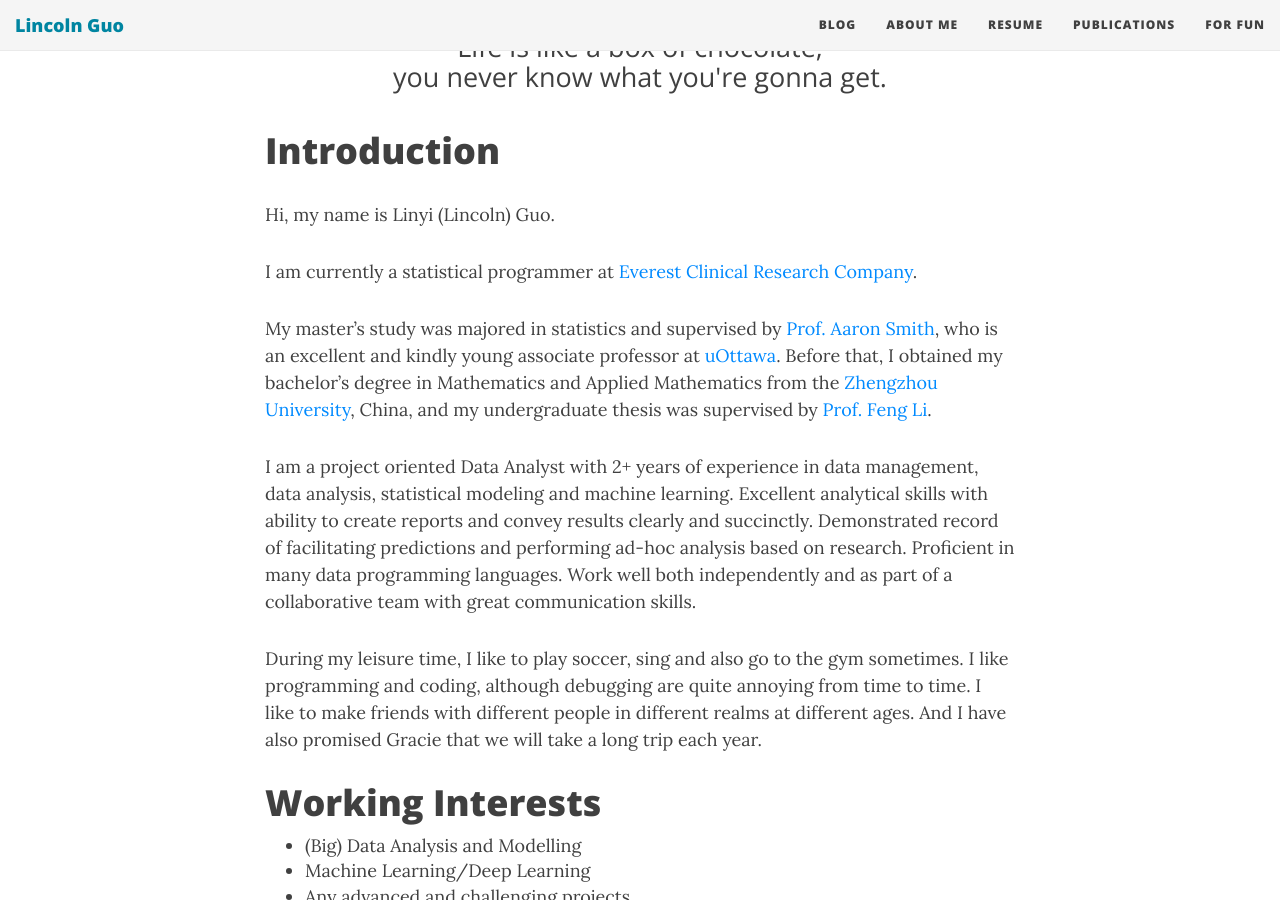
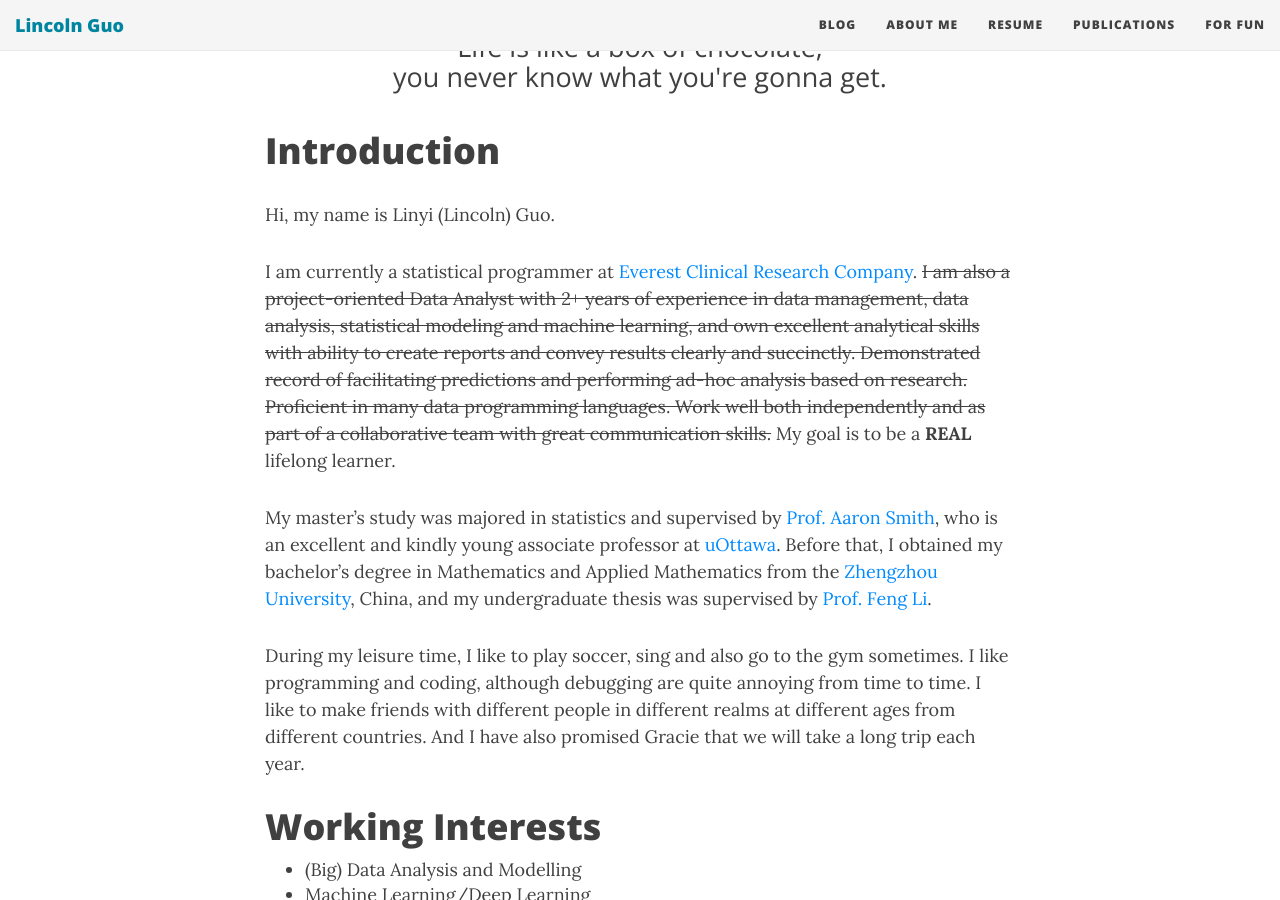
Before and after one commit to LinyiGuo96/LinyiGuo96.github.io, a Jekyll site: the page built from aboutme.md, in a window 1280 px wide and 900 px high, scrolled down 220 px. Built offline with Jekyll 4.4.1, drawn with Linux system fonts in a browser that asks for light colours; nearby versions of some CDN libraries.

Commit message:
Update aboutme.md

```diff
--- a/aboutme.md
+++ b/aboutme.md
@@ -8,13 +8,11 @@ use-site-title: true
 
 Hi, my name is Linyi (Lincoln) Guo.
 
-I am currently a statistical programmer at [Everest Clinical Research Company](https://www.ecrscorp.com/).
+I am currently a statistical programmer at [Everest Clinical Research Company](https://www.ecrscorp.com/). ~~I am also a project-oriented Data Analyst with 2+ years of experience in data management, data analysis, statistical modeling and machine learning, and own excellent analytical skills with ability to create reports and convey results clearly and succinctly. Demonstrated record of facilitating predictions and performing ad-hoc analysis based on research. Proficient in many data programming languages. Work well both independently and as part of a collaborative team with great communication skills.~~ My goal is to be a **REAL** lifelong learner.
 
 My master's study was majored in statistics and supervised by [Prof. Aaron Smith](http://aix1.uottawa.ca/~asmi28/), who is an excellent and kindly young associate professor at [uOttawa](https://science.uottawa.ca/mathstat/en). Before that, I obtained my bachelor's degree in Mathematics and Applied Mathematics from the [Zhengzhou University](https://en.wikipedia.org/wiki/Zhengzhou_University), China, and my undergraduate thesis was supervised by [Prof. Feng Li](http://www5.zzu.edu.cn/math/info/1054/2133.htm).
 
-I am a project oriented Data Analyst with 2+ years of experience in data management, data analysis, statistical modeling and machine learning. Excellent analytical skills with ability to create reports and convey results clearly and succinctly. Demonstrated record of facilitating predictions and performing ad-hoc analysis based on research. Proficient in many data programming languages. Work well both independently and as part of a collaborative team with great communication skills.
-
-During my leisure time, I like to play soccer, sing and also go to the gym sometimes. I like programming and coding, although debugging are quite annoying from time to time. I like to make friends with different people in different realms at different ages. And I have also promised Gracie that we will take a long trip each year.
+During my leisure time, I like to play soccer, sing and also go to the gym sometimes. I like programming and coding, although debugging are quite annoying from time to time. I like to make friends with different people in different realms at different ages from different countries. And I have also promised Gracie that we will take a long trip each year.
 
 # Working Interests
 
```
